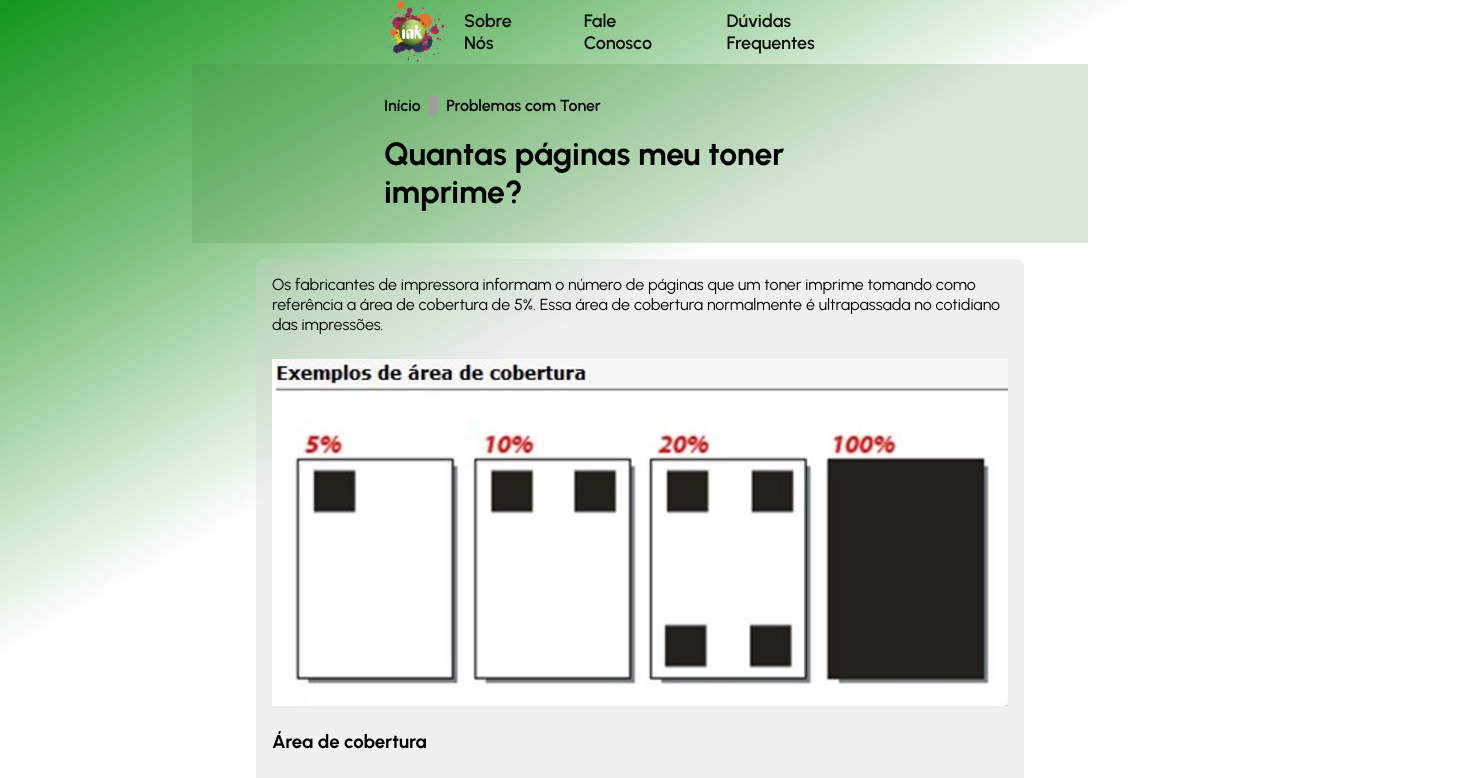
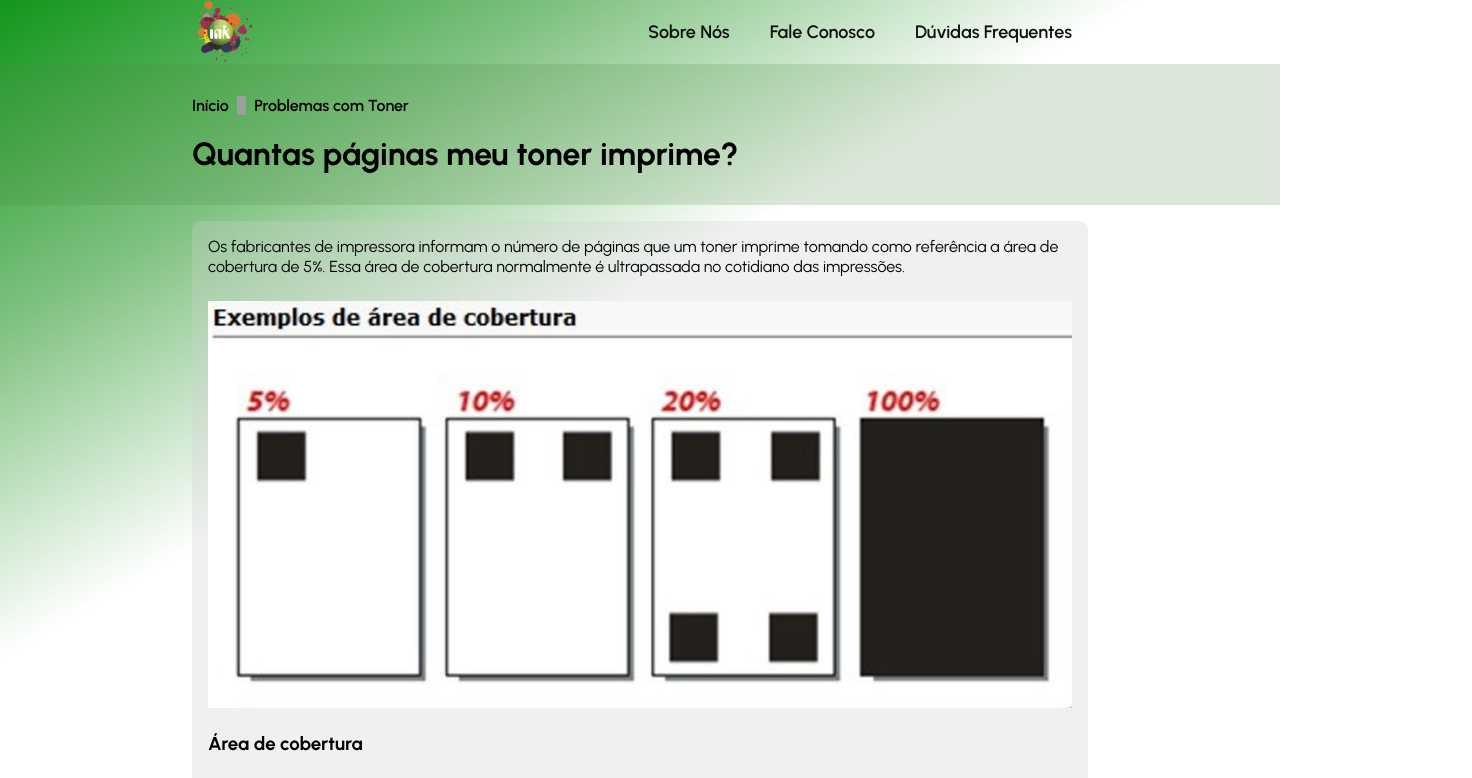
Before and after one commit to diegonacif/totalink-page, a React (Vite) app: page /article/how-many-pages in a window 1280 px wide. Shown: the top 778 px of the page, 1472 px wide, since content can reach past the window. Built offline with nearby package versions, Linux system fonts and the light colour scheme; grey boxes are pictures that could not be loaded; a web font is replaced by a local one.

Commit message:
style: responsivity adjustments

```diff
--- a/src/articles/HowManyPages/HowManyPages.jsx
+++ b/src/articles/HowManyPages/HowManyPages.jsx
@@ -7,6 +7,7 @@ import '../../css/App.css';
 
 export const HowManyPages = () => {
   return (
+    <>
       <div className="article-container">
         <Header />
         <ArticleHeader
@@ -23,5 +24,6 @@ export const HowManyPages = () => {
         </div>
         <CopyrightFooter />
       </div>
+    </>
   )
 }
--- a/src/articles/_Articles.scss
+++ b/src/articles/_Articles.scss
@@ -1,20 +1,21 @@
 .article-container {
   @include green-diagonal-gradient;
-  @include responsive-padding(0, 2.5rem);
   position: relative;
   display: flex;
   flex-direction: column;
   width: 100vw;
   height: 100%;
   min-height: 100vh;
-  // padding-bottom: 2.5rem;
+  padding-bottom: 2.5rem;
 
   .article-main {
+    @include responsive-padding(1rem, 1rem);
+
     display: flex;
     width: 100%;
     // max-width: 100%;
     height: 100%;
-    padding: 1rem;
+    // padding: 1rem;
 
     .article-content {
       display: flex;
@@ -31,9 +32,9 @@
     }
   }
 
-  @media only screen and ($notebook-size) {
-    .article-main {
-      padding: 1rem 4rem;
-    }
-  }
+  // @media only screen and ($notebook-size) {
+  //   .article-main {
+  //     padding: 1rem 4rem;
+  //   }
+  // }
 }
--- a/src/css/App.css
+++ b/src/css/App.css
@@ -697,34 +697,34 @@
 .article-container {
   background: rgb(255, 255, 255);
   background: linear-gradient(330deg, rgb(255, 255, 255) 60%, rgb(128, 194, 129) 80%, rgb(18, 150, 27) 100%);
-  padding: 0 1rem 2.5rem;
   position: relative;
   display: flex;
   flex-direction: column;
   width: 100vw;
   height: 100%;
   min-height: 100vh;
+  padding-bottom: 2.5rem;
+}
+.article-container .article-main {
+  padding: 1rem 1rem 1rem;
+  display: flex;
+  width: 100%;
+  height: 100%;
 }
 @media only screen and (min-width: 600px) {
-  .article-container {
-    padding: 0 4rem 2.5rem;
+  .article-container .article-main {
+    padding: 1rem 4rem 1rem;
   }
 }
 @media only screen and (min-width: 1024px) {
-  .article-container {
-    padding: 0 6rem 2.5rem;
+  .article-container .article-main {
+    padding: 1rem 6rem 1rem;
   }
 }
 @media only screen and (min-width: 1280px) {
-  .article-container {
-    padding: 0 calc(8rem + 5vw) 2.5rem;
+  .article-container .article-main {
+    padding: 1rem calc(8rem + 5vw) 1rem;
   }
-}
-.article-container .article-main {
-  display: flex;
-  width: 100%;
-  height: 100%;
-  padding: 1rem;
 }
 .article-container .article-main .article-content {
   display: flex;
@@ -737,11 +737,6 @@
 }
 .article-container .article-main .article-content p {
   line-height: 1.25rem;
-}
-@media only screen and (min-width: 1024px) {
-  .article-container .article-main {
-    padding: 1rem 4rem;
-  }
 }
 
 .article-header {
```
Also changed, not shown: 1 other file (tests, documents, lock files or other folders). Lines whose indentation alone changed are shown as unchanged.
